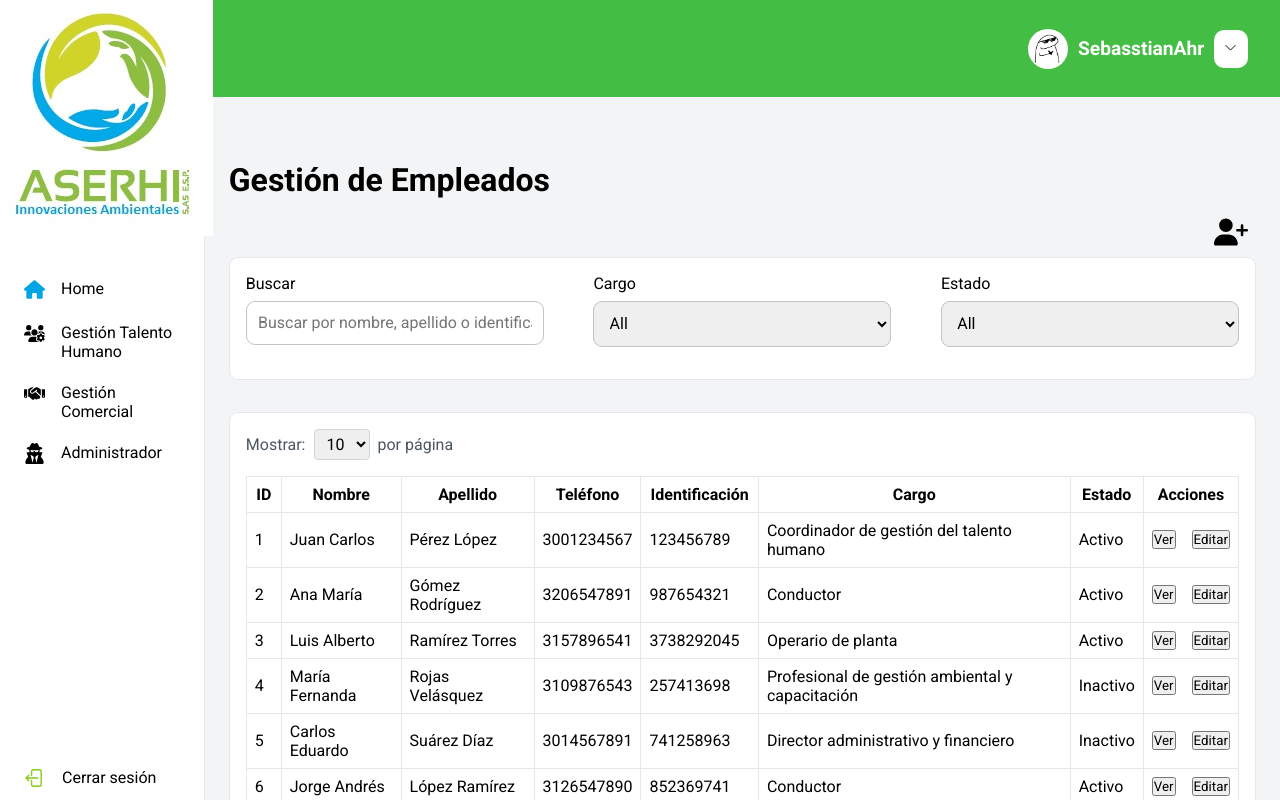
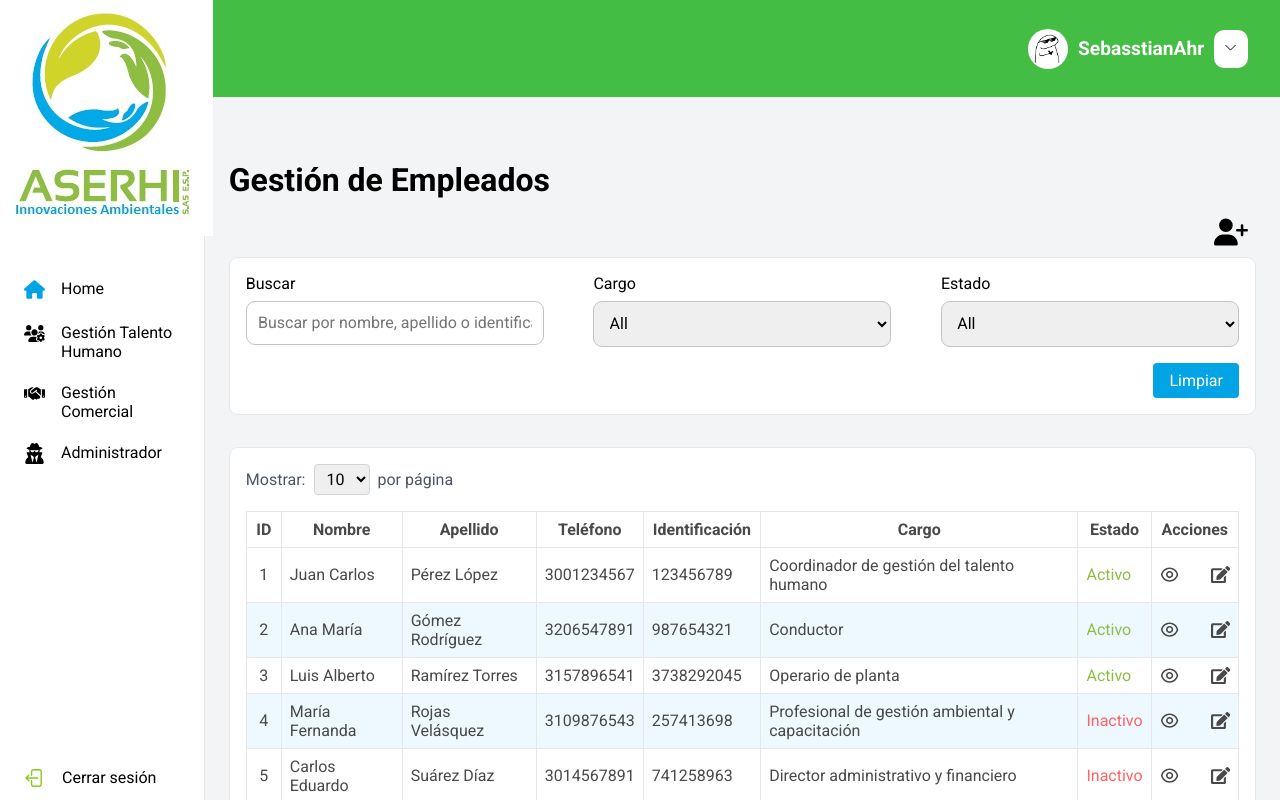
Before and after one commit to SebasstianAhr/front-aserhi, a React (Vite) app: page /employees in a window 1280 px wide. Built offline with nearby package versions, Linux system fonts and the light colour scheme.

Commit message:
clear filter button and UI styles

```diff
--- a/src/components/search-filter/search-filter.css
+++ b/src/components/search-filter/search-filter.css
@@ -24,3 +24,22 @@
         margin-top: 4px;
     }
 }
+
+.filter__actions{
+    display: flex;
+    justify-content: flex-end;
+}
+
+.filter__clear--button {
+    padding: 0.5rem 1rem;
+    background-color: #02A4E6;
+    color: white;
+    border: none;
+    border-radius: 4px;
+    cursor: pointer;
+    font-size: 1rem;
+
+    &:hover{
+        background-color: #00b7ff;
+    }
+  }
--- a/src/components/search-filter/search-filter.tsx
+++ b/src/components/search-filter/search-filter.tsx
@@ -31,38 +31,61 @@ const SearchFilter = ({ fieldsFilter, onFilterChange }: SearchFilterProps): JSX.
     onFilterChange(newFilters);
   };
 
+  const handleClearFilters = () => {
+    const resetFilters: Record<string, any> = {};
+    fieldsFilter.forEach(field => {
+      resetFilters[field.name] = field.type === "select" ? "all" : "";
+    });
+    setFilters(resetFilters);
+    onFilterChange(resetFilters);
+  };
+
   return (
     <form className="filter">
     <div className="filter__content">
       {fieldsFilter.map((fieldFilter) => (
         <div key={fieldFilter.name} className="filter__group">
-            <label htmlFor={fieldFilter.name}>{fieldFilter.label}</label>
+          <label className="filter__label" htmlFor={fieldFilter.name}>
+            {fieldFilter.label}
+          </label>
           {fieldFilter.type === "select" ? (
             <select
+              className="filter__input filter__input--select"
               id={fieldFilter.name}
               name={fieldFilter.name}
               onChange={handleInputChange}
-                defaultValue=""
+              value={filters[fieldFilter.name] || "all"}
             >
-                <option value="all">All</option>
+              <option className="filter__option" value="all">All</option>
               {fieldFilter.options?.map((option) => (
-                  <option key={option.value} value={option.value}>
+                <option className="filter__option" key={option.value} value={option.value}>
                   {option.label}
                 </option>
               ))}
             </select>
           ) : (
             <input
+              className="filter__input filter__input--text"
               id={fieldFilter.name}
               name={fieldFilter.name}
               type={fieldFilter.type}
               placeholder={fieldFilter.placeholder}
+              value={filters[fieldFilter.name] || ""}
               onChange={handleInputChange}
             />
           )}
         </div>
       ))}
     </div>
+    <div className="filter__actions">
+      <button
+        type="button"
+        className="filter__clear--button"
+        onClick={handleClearFilters}
+      >
+        Limpiar
+      </button>
+    </div>
   </form>
   );
 };
--- a/src/components/table-data-content/table-data-content.css
+++ b/src/components/table-data-content/table-data-content.css
@@ -2,6 +2,7 @@
     border-collapse: collapse;
     border: 1px solid #e5e7eb;
     width: 100%;
+    color: #494949;
 }
 
 .table__controls {
@@ -34,9 +35,43 @@
     padding: 0.5rem;
 }
 
+.table tr:nth-child(even) {
+    background-color: #edf9ff;
+}
+
+.table tr:nth-child(odd) {
+    background-color: #ffffff;
+}
+
+.table__estado--active {
+    color: #8cbe42;
+}
+
+.table__estado--inactive {
+    color: #ff6363;
+}
+
+.table__center {
+    text-align: center;
+}
+
 .table__actions{
     display: flex;
-    gap: 1rem;
+    gap: 2rem;
+    justify-content: center;
+}
+
+.icon__action{
+    transition: all 0.3 ease;
+    cursor: pointer;
+}
+
+.icon__action--view:hover{
+    color: #02A4E6;
+}
+
+.icon__action--edit:hover{
+    color: rgb(255, 203, 58);
 }
 
 
@@ -71,14 +106,14 @@
 }
 
 .pagination__button.active {
-    background-color: #3b82f6;
+    background-color: #02A4E6;
     color: #ffffff;
     font-weight: bold;
     cursor: default;
 }
 
 .pagination__button.active:hover {
-    background-color: #2563eb;
+    background-color: #00b7ff;
 }
 
 .pagination__button:first-child,
--- a/src/components/table-data-content/table-data-content.tsx
+++ b/src/components/table-data-content/table-data-content.tsx
@@ -102,26 +102,26 @@ const TableDataContent = <T,>({
           {currentData.map((row, index) => (
             <tr key={index}>
               {columns.map((col) => (
-                <td key={col.item.toString()} className="table__row">
+                <td
+                  key={col.item.toString()}
+                  className={`table__row ${col.item === 'id' || col.item === 'acciones' ? 'table__center' : ''
+                    } ${col.item === 'estado' ? (row[col.item] ? 'table__estado--active' : 'table__estado--inactive') : ''}`}
+                >
                   {col.item === 'estado'
                     ? row[col.item]
                       ? 'Activo'
                       : 'Inactivo'
                     : col.item === 'acciones' ? (
-                      <div className='table__actions'>
-                        <button
-                          className="action__button"
+                      <div className="table__actions">
+
+                        <svg
+                          className='icon__action icon__action--view'
                           onClick={() => onViewEmployee((row as { id: string }).id)}
-                        >
-                          Ver
-                        </button>
-
-                        <button
-                          className="action__button"
+                          stroke="currentColor" fill="currentColor" strokeWidth="0" viewBox="0 0 24 24" height="1.2em" width="1.2em" xmlns="http://www.w3.org/2000/svg"><path d="M12.0003 3C17.3924 3 21.8784 6.87976 22.8189 12C21.8784 17.1202 17.3924 21 12.0003 21C6.60812 21 2.12215 17.1202 1.18164 12C2.12215 6.87976 6.60812 3 12.0003 3ZM12.0003 19C16.2359 19 19.8603 16.052 20.7777 12C19.8603 7.94803 16.2359 5 12.0003 5C7.7646 5 4.14022 7.94803 3.22278 12C4.14022 16.052 7.7646 19 12.0003 19ZM12.0003 16.5C9.51498 16.5 7.50026 14.4853 7.50026 12C7.50026 9.51472 9.51498 7.5 12.0003 7.5C14.4855 7.5 16.5003 9.51472 16.5003 12C16.5003 14.4853 14.4855 16.5 12.0003 16.5ZM12.0003 14.5C13.381 14.5 14.5003 13.3807 14.5003 12C14.5003 10.6193 13.381 9.5 12.0003 9.5C10.6196 9.5 9.50026 10.6193 9.50026 12C9.50026 13.3807 10.6196 14.5 12.0003 14.5Z"></path></svg>
+                        <svg
+                          className='icon__action icon__action--edit'
                           onClick={() => onEditEmployee((row as { id: string }).id)}
-                        >
-                          Editar
-                        </button>
+                          stroke="currentColor" fill="currentColor" strokeWidth="0" viewBox="0 0 576 512" height="1.2em" width="1.2em" xmlns="http://www.w3.org/2000/svg"><path d="M402.6 83.2l90.2 90.2c3.8 3.8 3.8 10 0 13.8L274.4 405.6l-92.8 10.3c-12.4 1.4-22.9-9.1-21.5-21.5l10.3-92.8L388.8 83.2c3.8-3.8 10-3.8 13.8 0zm162-22.9l-48.8-48.8c-15.2-15.2-39.9-15.2-55.2 0l-35.4 35.4c-3.8 3.8-3.8 10 0 13.8l90.2 90.2c3.8 3.8 10 3.8 13.8 0l35.4-35.4c15.2-15.3 15.2-40 0-55.2zM384 346.2V448H64V128h229.8c3.2 0 6.2-1.3 8.5-3.5l40-40c7.6-7.6 2.2-20.5-8.5-20.5H48C21.5 64 0 85.5 0 112v352c0 26.5 21.5 48 48 48h352c26.5 0 48-21.5 48-48V306.2c0-10.7-12.9-16-20.5-8.5l-40 40c-2.2 2.3-3.5 5.3-3.5 8.5z"></path></svg>
                       </div>
                     ) : (
                       (row[col.item] as React.ReactNode)
@@ -131,6 +131,8 @@ const TableDataContent = <T,>({
             </tr>
           ))}
         </tbody>
+
+
       </table>
 
       <div className="pagination">
```
Lines whose indentation alone changed are shown as unchanged.
